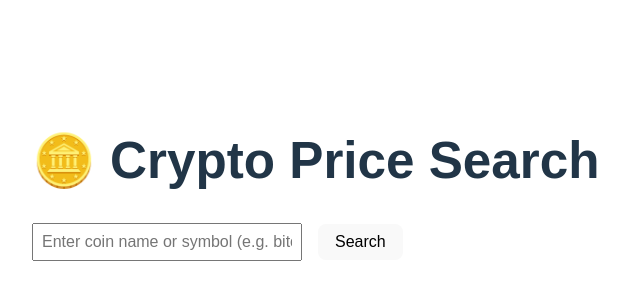
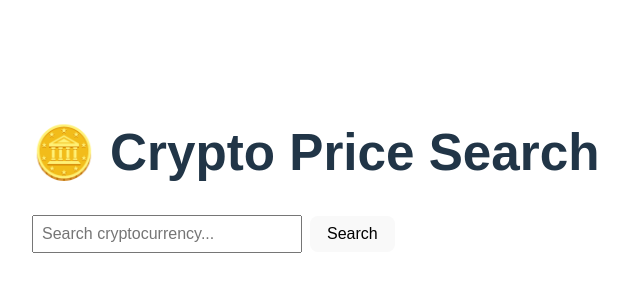
Before and after one commit to jhancock1229/crypto-price-app, a React (Vite) app: page / in a window 1280 px wide. Shown: the part 220-520 px from the top of the page, without its empty margins (0-640 px from the left). Built offline with nearby package versions, Linux system fonts and the light colour scheme.

Commit message:
adding ability to execute search on enter key

```diff
--- a/src/components/SearchBar.tsx
+++ b/src/components/SearchBar.tsx
@@ -1,20 +1,37 @@
+import React from 'react';
+
 interface SearchBarProps {
   value: string;
-    onChange: (val: string) => void;
+  onChange: (value: string) => void;
   onSearch: () => void;
 }
 
 const SearchBar: React.FC<SearchBarProps> = ({ value, onChange, onSearch }) => {
+  const handleKeyPress = (e: React.KeyboardEvent<HTMLInputElement>) => {
+    if (e.key === 'Enter') {
+      onSearch();
+    }
+  };
+
   return (
-      <div style={{ marginTop: '1rem' }}>
+    <div style={{ marginBottom: '1rem' }}>
       <input
         type="text"
+        placeholder="Search cryptocurrency..."
         value={value}
         onChange={(e) => onChange(e.target.value)}
-          placeholder="Enter coin name or symbol (e.g. bitcoin, eth)"
+        onKeyDown={handleKeyPress}
         style={{ padding: '0.5rem', fontSize: '1rem', width: '250px' }}
       />
-        <button onClick={onSearch} style={{ marginLeft: '1rem', padding: '0.5rem 1rem', fontSize: '1rem' }}>
+      <button
+        onClick={onSearch}
+        style={{
+          padding: '0.5rem 1rem',
+          marginLeft: '0.5rem',
+          fontSize: '1rem',
+          cursor: 'pointer',
+        }}
+      >
         Search
       </button>
     </div>
```
Lines whose indentation alone changed are shown as unchanged.
